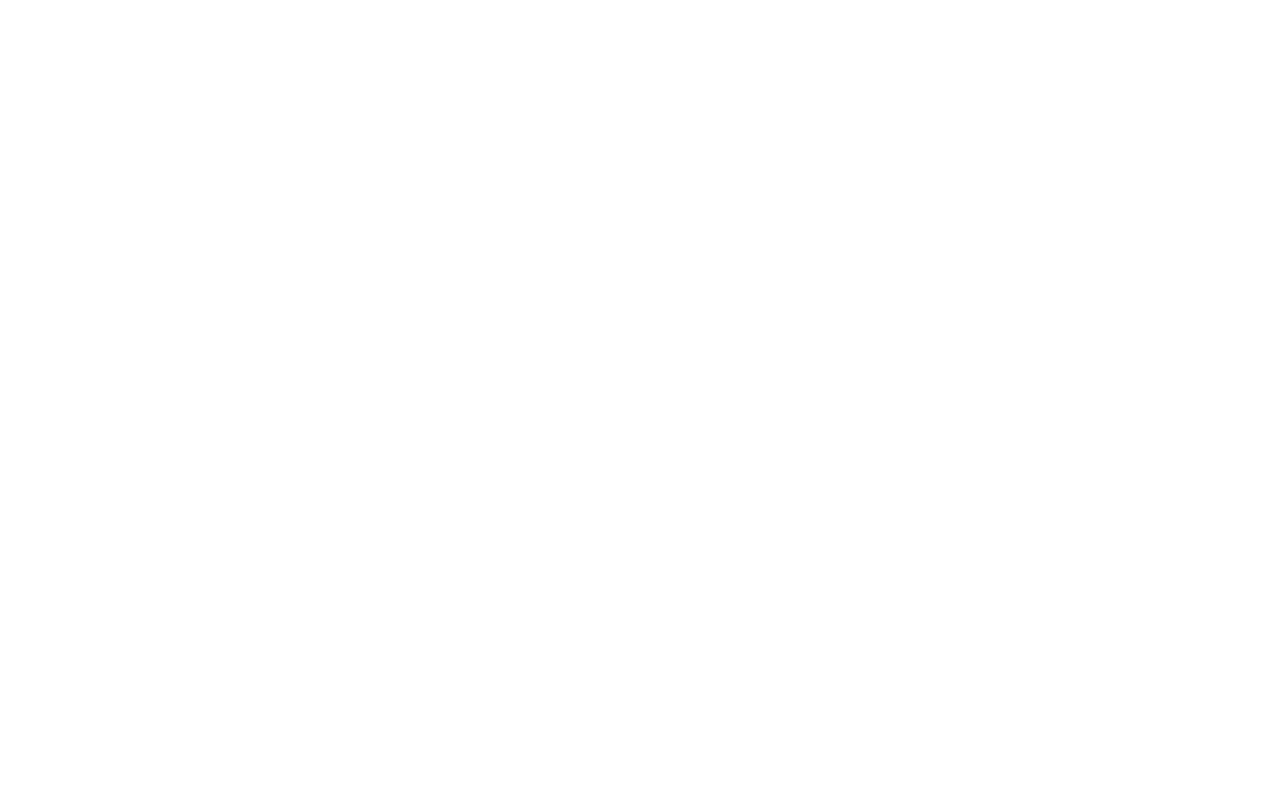
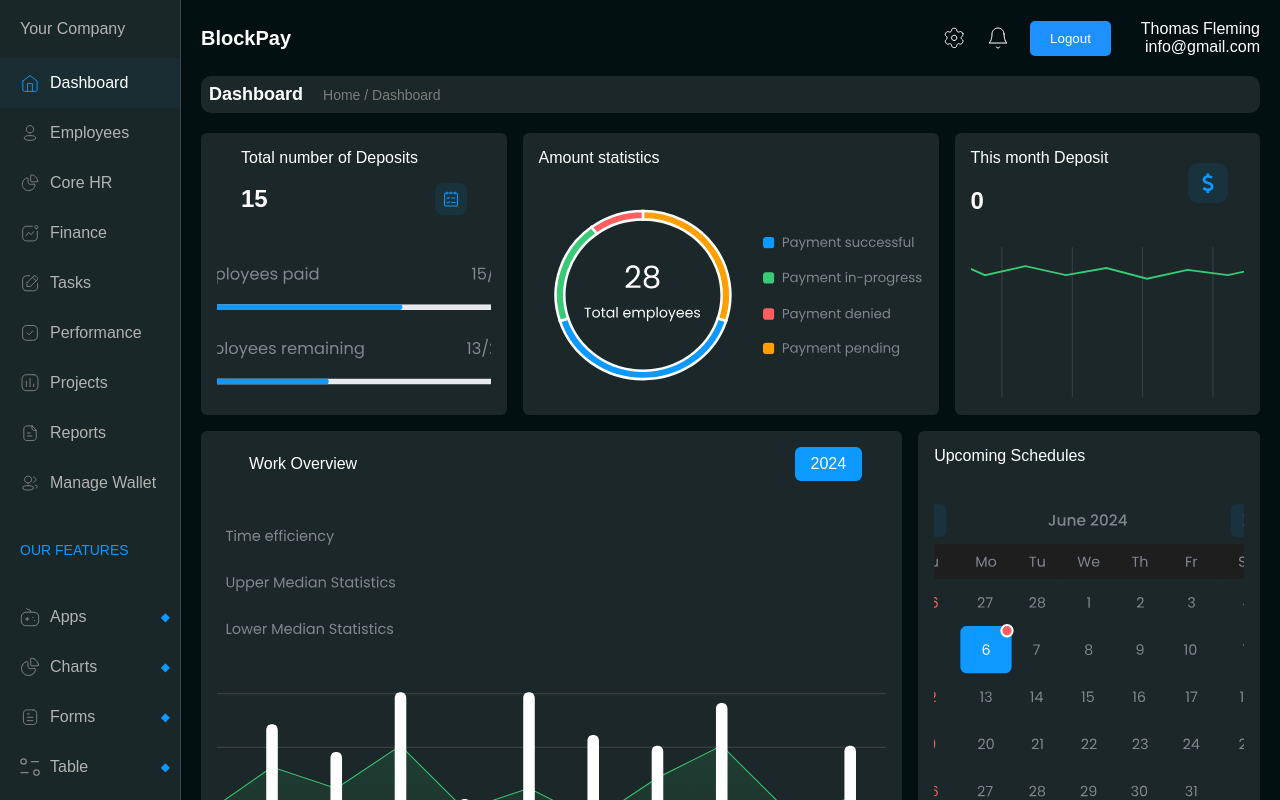
Before and after one commit to sarthakbansal7/BlockPay, a React (Create React App) app in the folder Front-End/: page /hr-dashboard in a window 1280 px wide. Before the commit this address had no page. Built offline with nearby package versions, Linux system fonts and the light colour scheme; no server answers.

Commit message:
update routing of hr dashboard and sidebar issue fixed

```diff
--- a/Front-End/package.json
+++ b/Front-End/package.json
@@ -11,7 +11,8 @@
     "react": "^18.0.0",
     "react-dom": "^18.0.0",
     "react-router-dom": "^6.25.1",
-    "react-scripts": "^5.0.0"
+    "react-scripts": "^5.0.0",
+    "recharts": "^2.12.7"
   },
   "devDependencies": {
     "@types/react": "18.2.38",
--- a/Front-End/src/App.js
+++ b/Front-End/src/App.js
@@ -11,8 +11,11 @@ import FAQsSection from "./components/FAQsSection";
 import Footer from "./components/Footer";
 import { Routes, Route } from "react-router-dom";
 import HrDashboard from "./hr_onboard";
+import EmployeeDashboard from "./employee_dashboard";
 import Login from "./login";
 import Register from "./RegisterCompany";
+import AdminEmployeeSection from "./admin_employee_section";
+import FinanceDashboard from "./FinanceManagement";
 
 const App = () => {
   return (
@@ -34,7 +37,14 @@ const App = () => {
             </div>
           }
         />
-        <Route path="/dashboard" element={<HrDashboard />} />
+        <Route path="/hr-dashboard" element={<HrDashboard />} />
+        <Route
+          path="/admin-employee-section"
+          element={<AdminEmployeeSection />}
+        />
+        <Route path="/finance-dashboard" element={<FinanceDashboard />} />
+        <Route path="/employee-dashboard" element={<EmployeeDashboard />} />
+
         <Route path="/login" element={<Login />} />
         <Route path="/register" element={<Register />} />
       </Routes>
--- a/Front-End/src/Dashboard.js
+++ b/Front-End/src/Dashboard.js
@@ -1,66 +1,65 @@
-import React from 'react';
+import React from "react";
 
 // import { DatePicker } from '@mui/x-date-pickers/DatePicker';
 import "./Dashboard.css";
-import Highcharts from 'highcharts'
-import HighchartsReact from 'highcharts-react-official'
-const Dashboard = () => {
+import Highcharts from "highcharts";
+import HighchartsReact from "highcharts-react-official";
+const Dashboard = ({ totalSalary }) => {
   const options = {
     title: {
-      text: 'My chart'
+      text: "My chart",
     },
-    series: [{
-      data: [1, 2, 3]
-    }]
-  }
+    series: [
+      {
+        data: [1, 2, 3],
+      },
+    ],
+  };
   return (
     <>
-      <div className='UpperStats'>
-        <div className='inner'>
-          <div className='number'>Total number of Deposits</div>
-          <div className='subheading'>
-            <div className='fifteen'>15</div>
-            <div className='icon'></div>
+      <div className="UpperStats">
+        <div className="inner">
+          <div className="number">Total number of Deposits</div>
+          <div className="subheading">
+            <div className="fifteen">15</div>
+            <div className="icon"></div>
           </div>
-          <div className='bar'></div>
-
+          <div className="bar"></div>
         </div>
-        <div className='inner'>
+        <div className="inner">
           <div>Amount statistics</div>
-            <div className='stats'>
-              <div className='stats1'></div>
-              <div className='stats2'></div>
+          <div className="stats">
+            <div className="stats1"></div>
+            <div className="stats2"></div>
           </div>
         </div>
-        <div className='inner'>
-
+        <div className="inner">
           <div>This month Deposit</div>
-          <div className='deposit'>
-          <div className='amount'>$1200.00</div>
-          <div className='dollar'></div>
+          <div className="deposit">
+            <div className="amount">{totalSalary}</div>
+            <div className="dollar"></div>
           </div>
 
-            <div className='graph'></div>
+          <div className="graph"></div>
         </div>
       </div>
-            <div className='LowerStats'>
-        <div className='inner'>
-          <div className='one'>
+      <div className="LowerStats">
+        <div className="inner">
+          <div className="one">
             <div>Work Overview</div>
-          <div className='twentyfour'>2024</div>
+            <div className="twentyfour">2024</div>
           </div>
-          <div className='statistics'></div>
+          <div className="statistics"></div>
         </div>
-        <div className='inner'>
+        <div className="inner">
           <div>Upcoming Schedules</div>
-          <div className='calendar'></div>
+          <div className="calendar"></div>
 
           {/* <DatePicker defaultValue={new Date('2022-04-17')} /> */}
-
         </div>
       </div>
     </>
   );
-}
+};
 
 export default Dashboard;
--- a/Front-End/src/FinanceManagement.js
+++ b/Front-End/src/FinanceManagement.js
@@ -1,12 +1,15 @@
 import React, { useState } from "react";
 import Sidebar from "./components4/Sidebar";
 import MainContent from "./components4/MainContent";
+import sidebarClick from "./utils/sidebarClick";
+import { useNavigate } from "react-router-dom";
 
 const Dashboard = () => {
+  const navigate = useNavigate();
   const [selected, setSelected] = useState("Dashboard");
 
   const handleItemClick = (item) => {
-    setSelected(item);
+    sidebarClick(item, setSelected, navigate);
   };
 
   return (
--- a/Front-End/src/admin_employee_section.js
+++ b/Front-End/src/admin_employee_section.js
@@ -1,12 +1,15 @@
 import React, { useState } from "react";
 import Sidebar from "./components3/Sidebar";
 import MainContent from "./components3/MainContent";
+import { useNavigate } from "react-router-dom";
+import sidebarClick from "./utils/sidebarClick";
 
 const Dashboard = () => {
+  const navigate = useNavigate();
   const [selected, setSelected] = useState("Dashboard");
 
   const handleItemClick = (item) => {
-    setSelected(item);
+    sidebarClick(item, setSelected, navigate);
   };
 
   return (
--- a/Front-End/src/components/Sidebar.js
+++ b/Front-End/src/components/Sidebar.js
@@ -16,7 +16,7 @@ import pagesIcon from "../icons/Pages.svg";
 
 const icons = {
   Dashboard: dashboardIcon,
-  "Your Status": statusIcon,
+  "Employees": statusIcon,
   "Core HR": hrIcon,
   Finance: financeIcon,
   Tasks: tasksIcon,
@@ -39,7 +39,7 @@ const Sidebar = ({ selected, handleItemClick }) => {
         <ul>
           {[
             "Dashboard",
-            "Your Status",
+            "Employees",
             "Core HR",
             "Finance",
             "Tasks",
--- a/Front-End/src/components3/Sidebar.js
+++ b/Front-End/src/components3/Sidebar.js
@@ -16,7 +16,7 @@ import pagesIcon from "../icons/Pages.svg";
 
 const icons = {
   Dashboard: dashboardIcon,
-  "Your Status": statusIcon,
+  "Employees": statusIcon,
   "Core HR": hrIcon,
   Finance: financeIcon,
   Tasks: tasksIcon,
@@ -39,7 +39,7 @@ const Sidebar = ({ selected, handleItemClick }) => {
         <ul>
           {[
             "Dashboard",
-            "Your Status",
+            "Employees",
             "Core HR",
             "Finance",
             "Tasks",
--- a/Front-End/src/components4/Sidebar.js
+++ b/Front-End/src/components4/Sidebar.js
@@ -16,7 +16,7 @@ import pagesIcon from "../icons/Pages.svg";
 
 const icons = {
   Dashboard: dashboardIcon,
-  "Your Status": statusIcon,
+  Employees: statusIcon,
   "Core HR": hrIcon,
   Finance: financeIcon,
   Tasks: tasksIcon,
@@ -39,7 +39,7 @@ const Sidebar = ({ selected, handleItemClick }) => {
         <ul>
           {[
             "Dashboard",
-            "Your Status",
+            "Employees",
             "Core HR",
             "Finance",
             "Tasks",
--- a/Front-End/src/hr_onboard.js
+++ b/Front-End/src/hr_onboard.js
@@ -1,16 +1,45 @@
-import React, { useState } from "react";
+import React, { useEffect, useState } from "react";
 import "./styles.css";
 import Dashboard from "./Dashboard";
 import Sidebar from "./components/Sidebar";
 import Content from "./components/content";
 import TransactionHistory from "./components/TransactionHistory";
 import blockPayLogo from "./icons/blockpay-logo.png";
+import axios from "axios";
+import domain from "./domain";
+import sidebarClick from "./utils/sidebarClick";
+import { useNavigate } from "react-router-dom";
 
 const HrDashboard = () => {
+  const navigate = useNavigate();
   const [selected, setSelected] = useState("Dashboard");
+  const [totalSalary, setTotalSalary] = useState("0");
 
+  useEffect(() => {
+    const fetchTotalSalary = async () => {
+      try {
+        const token = localStorage.getItem("token");
+        const url = `${domain}/admin/total-salary`;
+        const res = await axios.get(url, {
+          headers: {
+            Authorization: `Bearer ${token}`,
+          },
+        });
+
+        const data = res.data;
+
+        if (data.data) {
+          setTotalSalary(data.data);
+        }
+      } catch (err) {
+        console.log("fetch total salary error");
+      }
+    };
+
+    fetchTotalSalary();
+  });
   const handleItemClick = (item) => {
-    setSelected(item);
+    sidebarClick(item, setSelected, navigate);
   };
 
   return (
@@ -537,9 +566,8 @@ const HrDashboard = () => {
       </style>
       <div className="dashboard">
         <Sidebar selected={selected} handleItemClick={handleItemClick} />
-        <Content logo={blockPayLogo} name={'Dashboard'}>
-
-          <Dashboard />
+        <Content logo={blockPayLogo} name={"Dashboard"}>
+          <Dashboard totalSalary={totalSalary} />
         </Content>
       </div>
     </div>
--- a/Front-End/src/login.js
+++ b/Front-End/src/login.js
@@ -45,21 +45,26 @@ const RegisterCompany = () => {
     event.preventDefault();
     console.log("Form Values: ", formValues);
 
+    const isHR = formValues.userRole === "Employer";
     const url = `${domain}/login`;
-    console.log(url);
     const res = await axios.post(url, {
       companyName: formValues.companyName,
       username: formValues.username,
       password: formValues.password,
-      isHR: formValues.userRole === "Employer",
+      isHR,
     });
     const data = res.data;
 
     // TODO
     if (data.token) {
-      navigate("/dashboard");
-    }
-    else {
+      localStorage.setItem("token", data.token);
+
+      if (isHR) {
+        navigate("/hr-dashboard");
+      } else {
+        navigate("/employee-dashboard");
+      }
+    } else {
       console.log("Login error");
     }
   };
--- /dev/null
+++ b/Front-End/src/utils/sidebarClick.js
@@ -0,0 +1,13 @@
+const handleItemClick = (item, setSelected, navigate) => {
+    console.log("hi");
+  if (item === "Employees") {
+    navigate("/admin-employee-section");
+  } else if (item === "Finance") {
+    navigate("/finance-dashboard");
+  } else if (item === "Dashboard") {
+    navigate("/hr-dashboard");
+  }
+  setSelected(item);
+};
+
+export default handleItemClick;
```
Also changed, not shown: 1 other file (tests, documents, lock files or other folders). Lines whose indentation alone changed are shown as unchanged.
